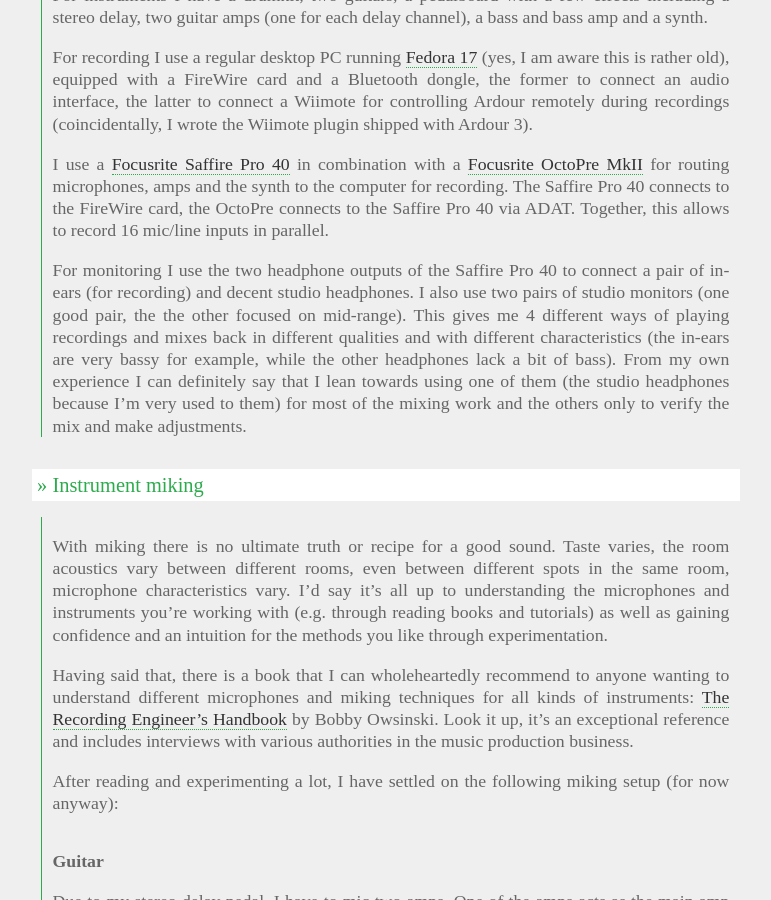
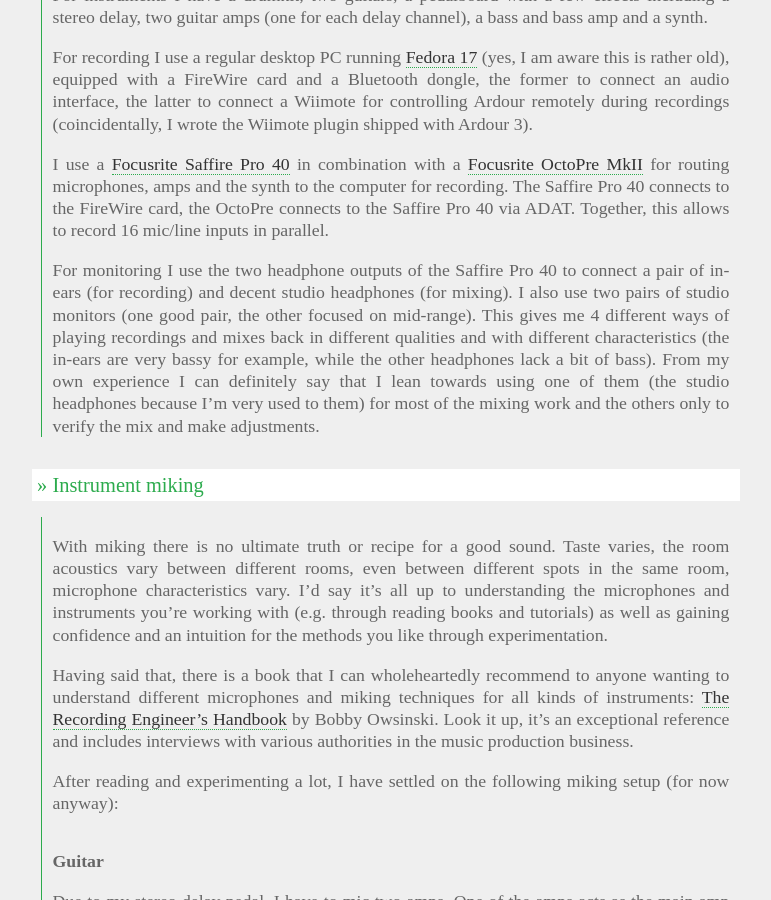
Before and after one commit to Jannis/jannis.github.io, a Jekyll site: the page built from _posts/2014-10-09-how-i-produce-music-with-ardour-on-linux.md, in a window 1280 px wide and 900 px high, scrolled down 746 px. Shown: the whole window, without its empty margins (312-1083 px from the left). Built offline with Jekyll 4.4.1, drawn with Linux system fonts in a browser that asks for light colours; some web fonts are replaced; comment, search, counter and statistics services are not loaded.

Commit message:
Improve wording and typos in the Ardour article

```diff
--- a/_posts/2014-10-09-how-i-produce-music-with-ardour-on-linux.md
+++ b/_posts/2014-10-09-how-i-produce-music-with-ardour-on-linux.md
@@ -43,15 +43,15 @@
 inputs in parallel.
 
 For monitoring I use the two headphone outputs of the Saffire Pro 40 to
-connect a pair of in-ears (for recording) and decent studio headphones.
-I also use two pairs of studio monitors (one good pair, the the other
-focused on mid-range). This gives me 4 different ways of playing
-recordings and mixes back in different qualities and with different
-characteristics (the in-ears are very bassy for example, while the other
-headphones lack a bit of bass). From my own experience I can definitely
-say that I lean towards using one of them (the studio headphones because
-I'm very used to them) for most of the mixing work and the others only
-to verify the mix and make adjustments.
+connect a pair of in-ears (for recording) and decent studio headphones
+(for mixing). I also use two pairs of studio monitors (one good pair,
+the other focused on mid-range). This gives me 4 different ways of
+playing recordings and mixes back in different qualities and with
+different characteristics (the in-ears are very bassy for example, while
+the other headphones lack a bit of bass). From my own experience I can
+definitely say that I lean towards using one of them (the studio
+headphones because I'm very used to them) for most of the mixing work
+and the others only to verify the mix and make adjustments.
 
 ## Instrument miking
 
```
